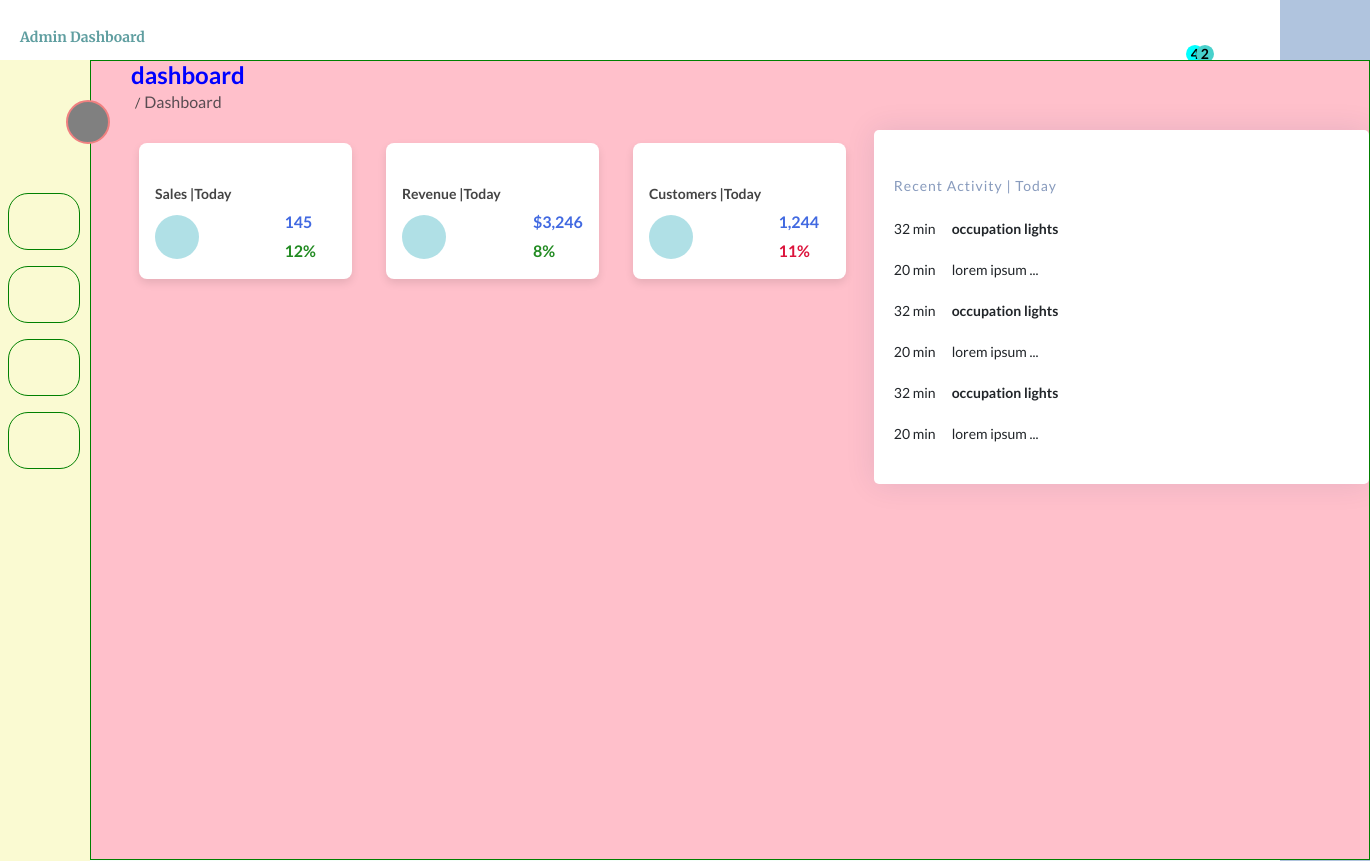
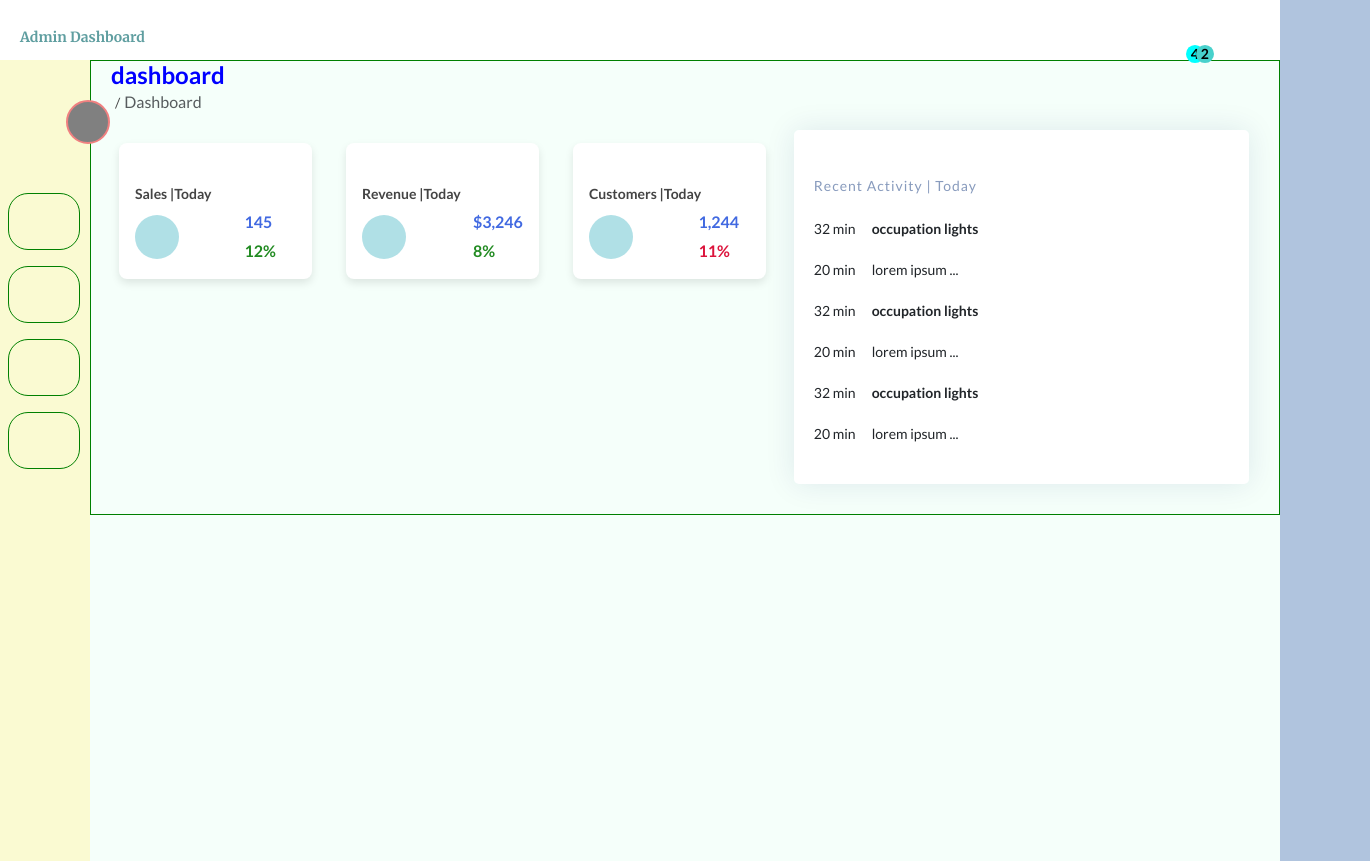
Before and after one commit to banuaggun/react-admin-dashboard, a React (Vite) app: page / in a window 1280 px wide. Shown: the top 861 px of the page, 1370 px wide, since content can reach past the window. Built offline with nearby package versions, Linux system fonts and the light colour scheme; some icons are missing.

Commit message:
Props interaction was achieved.

```diff
--- a/src/components/main-area/MainArea.jsx
+++ b/src/components/main-area/MainArea.jsx
@@ -1,15 +1,15 @@
-import React from 'react'
-import Blank from '../dashboard/Blank'
-import PageTitle from '../page-title/PageTitle'
-import './mainarea.css'
+import React from 'react';
+import Blank from '../dashboard/Blank';
+import PageTitle from '../page-title/PageTitle';
+import './mainarea.css';
 
-const MainArea = () => {
+const MainArea = ({ isExpanded }) => {
   return (
-    <main  id='main' className='main'>
-      <PageTitle page="dashboard"/>
-      <Blank/>
+    <main id="main" className="main">
+      <PageTitle page="dashboard" />
+      <Blank isExpanded={isExpanded} />
     </main>
-  )
-}
+  );
+};
 
-export default MainArea
+export default MainArea;
--- a/src/components/main-area/mainarea.css
+++ b/src/components/main-area/mainarea.css
@@ -1,10 +1,7 @@
 #main {
   transition: all 0.3s;
-  background-color: pink;
   overflow-x: hidden;
-  position:absolute;
-  height:100%;
-  width:100%;
-  padding-left:40px;
+  padding-left:20px;
+  padding-right:30px;
   border:1px solid green;
 }
```
